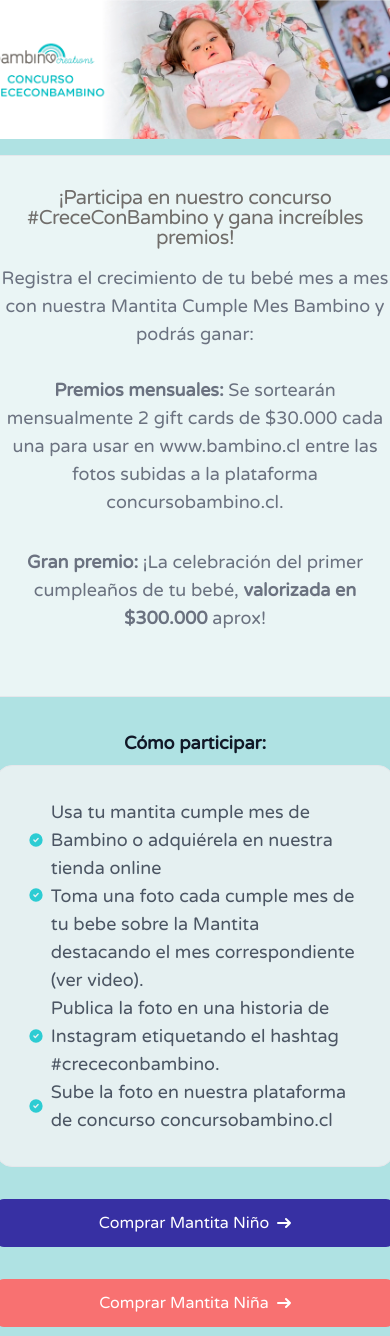
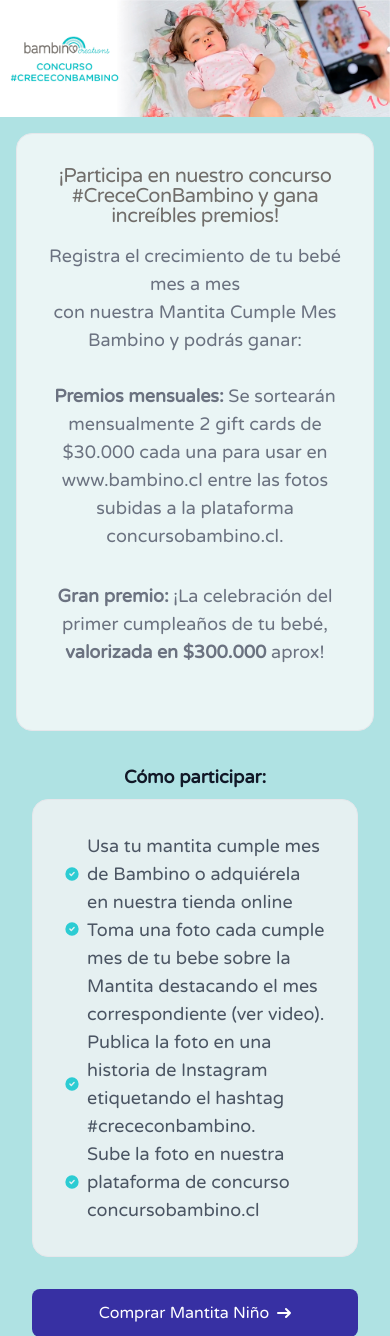
Before and after one commit to MitPlaza/concurso, a Laravel app: page / in a window 390 px wide; the page is wider, and only the part inside the window is pictured. Shown: the top 1336 px of that part. Run offline with Laravel 9, Linux system fonts and the light colour scheme; style sheets or scripts are compiled from the project's sources; some libraries are stand-ins or nearby versions.

Commit message:
cambios en guest

```diff
--- a/resources/views/layouts/guest.blade.php
+++ b/resources/views/layouts/guest.blade.php
@@ -17,10 +17,10 @@
 </head>
 
 <body class="font-sans text-gray-900 antialiased" style="background: #AFE2E3">
-    <div class="min-h-screen flex flex-col sm:justify-center items-center ">
+    <div class=" ">
 
 
-        <div class="w-4xl mt-0 px-0 py-0  overflow-hidden sm:rounded-lg">
+        <div class="">
             {{ $slot }}
         </div>
     </div>
```
